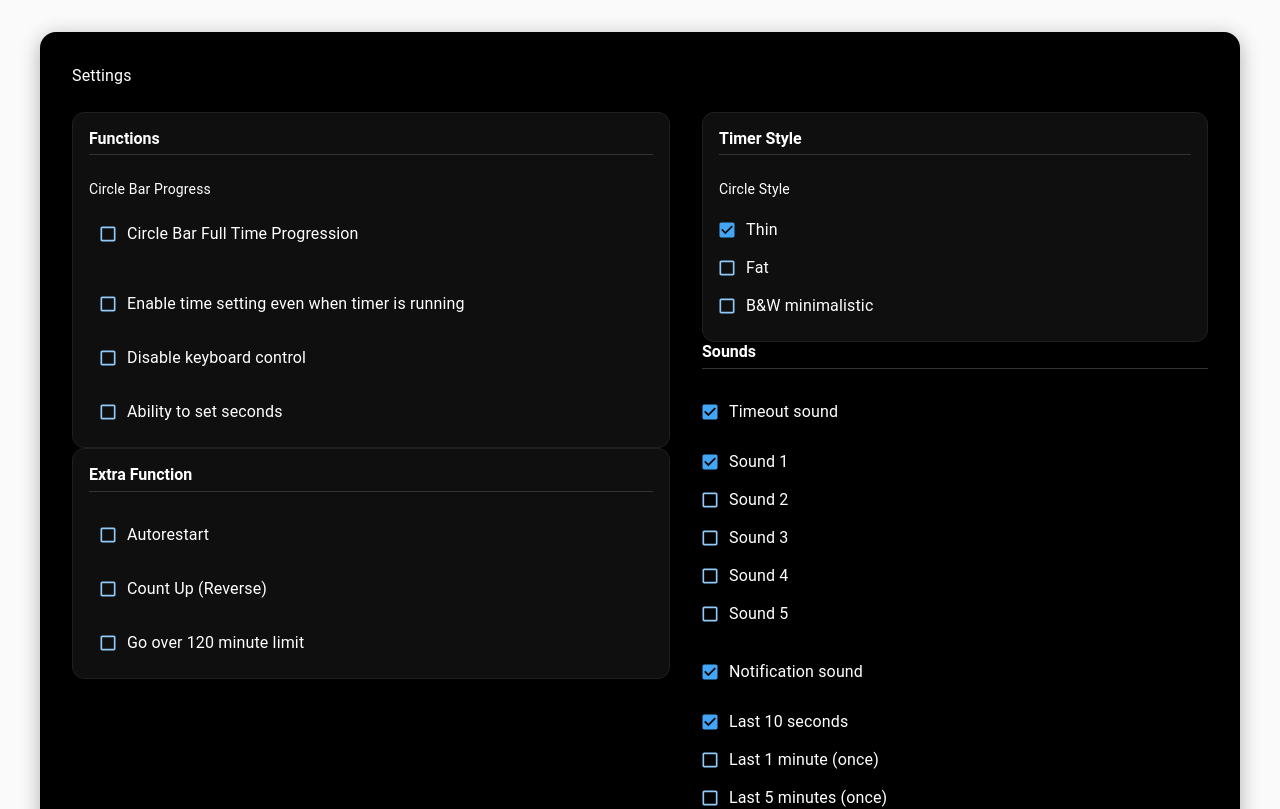
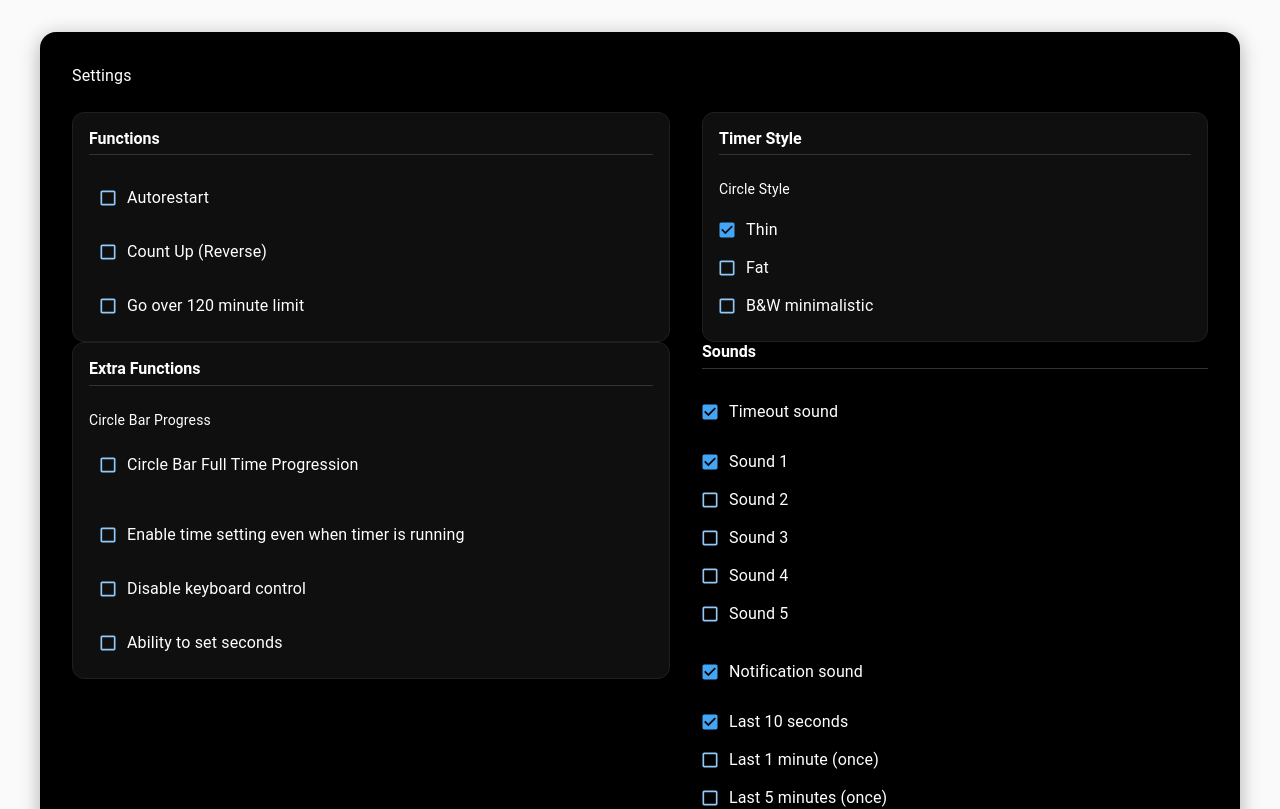
Before and after one commit to Iqnis-03/mqtjs_sv, a React (Create React App) app: page / in a window 1280 px wide. Shown: the top 809 px of the page. Built offline with nearby package versions, Linux system fonts and the light colour scheme.

Commit message:
Swap sections content and polish alignment via CSS
cgen-e3c9af1dc79148939690d5c36144ca57

```diff
--- a/src/components/MqtSetting.js
+++ b/src/components/MqtSetting.js
@@ -286,12 +286,12 @@ const MqtSetting = () => {
         <div>
           <div className="settings-section settings-section-card">
             <h3>Functions</h3>
-            {FunctionSettings}
+            {TimerSettings}
           </div>
 
           <div className="settings-section settings-section-card">
-            <h3>Extra Function</h3>
-            {TimerSettings}
+            <h3>Extra Functions</h3>
+            {FunctionSettings}
           </div>
         </div>
 
```
